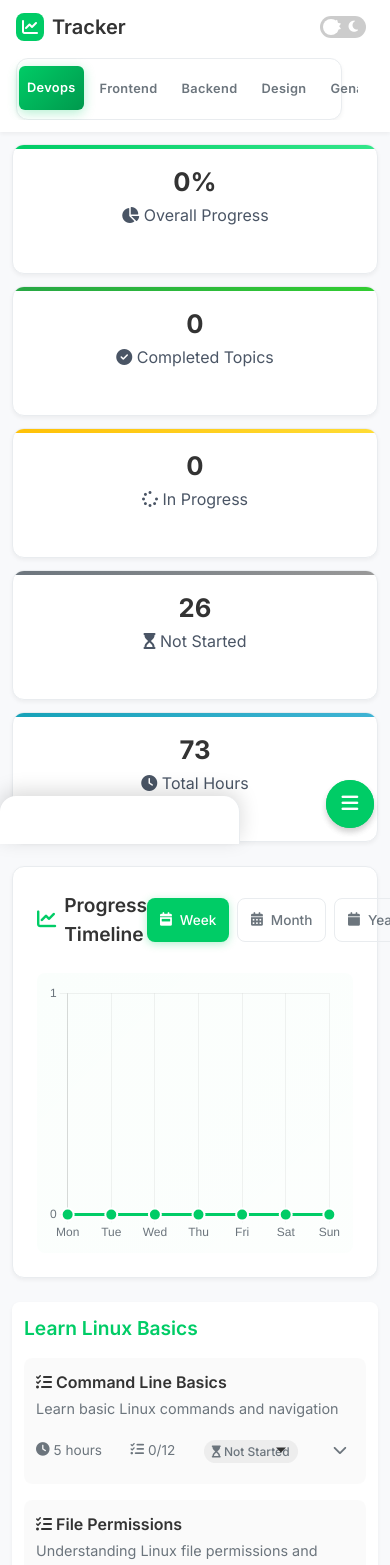
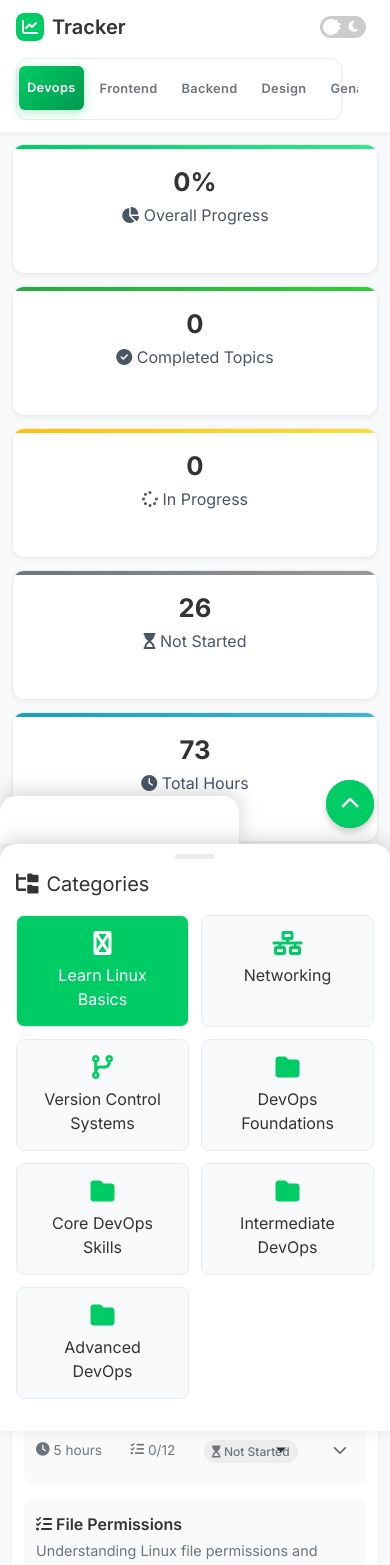
Before and after one commit to maitrekpatel1612/Tracker, a React (Vite) app: page / in a window 390 px wide. Shown: the top 1565 px of the page. Built offline with nearby package versions, Linux system fonts and the light colour scheme.

Commit message:
Implement category drawer component with touch support and responsive styles

```diff
--- a/index.html
+++ b/index.html
@@ -27,8 +27,6 @@
     <!-- jsPDF for PDF export -->
     <script src="https://cdnjs.cloudflare.com/ajax/libs/jspdf/2.5.1/jspdf.umd.min.js"></script>
     <script src="https://cdnjs.cloudflare.com/ajax/libs/jspdf-autotable/3.5.28/jspdf.plugin.autotable.min.js"></script>
-    <!-- Font Awesome for icons -->
-    <script src="https://kit.fontawesome.com/a076d05399.js" crossorigin="anonymous"></script>
     <!-- Tailwind CSS for styling -->
     <script src="https://cdn.jsdelivr.net/npm/@tailwindcss/browser@4"></script>
   </head>
--- a/src/App.css
+++ b/src/App.css
@@ -16,3 +16,127 @@
   text-align: center;
   box-shadow: var(--shadow-sm);
 }
+
+/* Category drawer styling */
+.category-drawer {
+  position: fixed;
+  bottom: 0;
+  left: 0;
+  right: 0;
+  background-color: var(--card-bg);
+  border-top-left-radius: 16px;
+  border-top-right-radius: 16px;
+  box-shadow: 0 -5px 20px rgba(0, 0, 0, 0.15);
+  transform: translateY(100%);
+  transition: transform 0.3s ease-in-out;
+  z-index: 1005;
+  max-height: 70vh;
+  overflow-y: auto;
+  -webkit-overflow-scrolling: touch;
+}
+
+.category-drawer.open {
+  transform: translateY(0);
+}
+
+.drawer-handle {
+  width: 40px;
+  height: 5px;
+  background-color: var(--border-color);
+  border-radius: 3px;
+  margin: 10px auto;
+}
+
+.drawer-content {
+  padding: 0 1rem 2rem;
+}
+
+.drawer-content h2 {
+  font-size: 1.25rem;
+  margin-bottom: 1rem;
+  display: flex;
+  align-items: center;
+  gap: 0.5rem;
+}
+
+.category-grid {
+  display: grid;
+  grid-template-columns: repeat(auto-fill, minmax(150px, 1fr));
+  gap: 12px;
+  list-style: none;
+}
+
+.category-grid li {
+  background-color: var(--bg-color);
+  padding: 15px;
+  border-radius: 8px;
+  border: 1px solid var(--border-color);
+  cursor: pointer;
+  transition: all 0.2s ease;
+  display: flex;
+  flex-direction: column;
+  align-items: center;
+  text-align: center;
+  gap: 8px;
+}
+
+.category-grid li i {
+  font-size: 1.5rem;
+  color: var(--primary-color);
+}
+
+.category-grid li:hover {
+  background-color: var(--primary-light);
+  color: white;
+}
+
+.category-grid li:hover i {
+  color: white;
+}
+
+.category-grid li.active {
+  background-color: var(--primary-color);
+  color: white;
+}
+
+.category-grid li.active i {
+  color: white;
+}
+
+.category-drawer-overlay {
+  position: fixed;
+  top: 0;
+  left: 0;
+  right: 0;
+  bottom: 0;
+  background: rgba(0, 0, 0, 0.5);
+  display: none;
+  z-index: 1004;
+  opacity: 0;
+  transition: opacity 0.3s ease;
+}
+
+.category-drawer-overlay.show {
+  display: block;
+  opacity: 1;
+}
+
+/* Drawer toggle button */
+.drawer-toggle {
+  position: fixed;
+  bottom: 1rem;
+  right: 1rem;
+  width: 48px;
+  height: 48px;
+  border: none;
+  border-radius: 50%;
+  background-color: var(--primary-color);
+  color: white;
+  font-size: 1.2rem;
+  z-index: 1003;
+  box-shadow: var(--shadow-md);
+  display: flex;
+  align-items: center;
+  justify-content: center;
+  cursor: pointer;
+}
--- a/src/App.jsx
+++ b/src/App.jsx
@@ -4,6 +4,7 @@ import Header from './components/Header';
 import Sidebar from './components/Sidebar';
 import MainContent from './components/MainContent';
 import SidebarToggle from './components/SidebarToggle';
+import CategoryDrawer from './components/CategoryDrawer';
 import { RoadmapProvider } from './contexts/RoadmapContextProvider';
 import { useRoadmap } from './hooks/useRoadmap';
 
@@ -28,10 +29,12 @@ function AppContent() {
   } = useRoadmap();
 
   const [showSidebar, setShowSidebar] = useState(false);
+  const [showDrawer, setShowDrawer] = useState(false);
 
-  // Close sidebar when changing route on mobile
+  // Close sidebar and drawer when changing route on mobile
   useEffect(() => {
     setShowSidebar(false);
+    setShowDrawer(false);
   }, [currentCategory, currentRoadmapType]);
 
   // Close sidebar when clicking outside on mobile
@@ -43,7 +46,7 @@ function AppContent() {
       if (showSidebar &&
           sidebar &&
           !sidebar.contains(event.target) &&
-          !sidebarToggle.contains(event.target)) {
+          !sidebarToggle?.contains(event.target)) {
         setShowSidebar(false);
       }
     };
@@ -68,6 +71,10 @@ function AppContent() {
 
   const toggleSidebar = () => {
     setShowSidebar(!showSidebar);
+  };
+
+  const toggleDrawer = () => {
+    setShowDrawer(!showDrawer);
   };
 
   const categories = getCategories();
@@ -101,9 +108,18 @@ function AppContent() {
           onTopicUpdate={handleTopicUpdate}
           overallProgress={overallProgress}
         />
+
+        {/* New Category Drawer Component */}
+        <CategoryDrawer
+          categories={categories}
+          currentCategory={currentCategory}
+          onCategoryChange={handleCategoryChange}
+          isOpen={showDrawer}
+          onClose={() => setShowDrawer(false)}
+        />
       </div>
 
-      <SidebarToggle toggleSidebar={toggleSidebar} />
+      <SidebarToggle toggleDrawer={toggleDrawer} />
     </div>
   );
 }
--- /dev/null
+++ b/src/components/CategoryDrawer.jsx
@@ -0,0 +1,115 @@
+import React, { useState, useRef, useEffect } from 'react';
+
+const CategoryDrawer = ({
+  categories,
+  currentCategory,
+  onCategoryChange,
+  isOpen,
+  onClose
+}) => {
+  const drawerRef = useRef(null);
+  const [startY, setStartY] = useState(0);
+  const [currentY, setCurrentY] = useState(0);
+  const [isDragging, setIsDragging] = useState(false);
+
+  // Handle touch events for dragging
+  const handleTouchStart = (e) => {
+    setStartY(e.touches[0].clientY);
+    setIsDragging(true);
+  };
+
+  const handleTouchMove = (e) => {
+    if (isDragging) {
+      setCurrentY(e.touches[0].clientY);
+
+      const drawer = drawerRef.current;
+      const deltaY = currentY - startY;
+
+      // Only allow dragging down (positive deltaY)
+      if (deltaY > 0) {
+        drawer.style.transform = `translateY(${deltaY}px)`;
+      }
+    }
+  };
+
+  const handleTouchEnd = () => {
+    if (isDragging) {
+      const drawer = drawerRef.current;
+      const deltaY = currentY - startY;
+
+      // If dragged more than 100px down, close the drawer
+      if (deltaY > 100) {
+        onClose();
+      } else {
+        // Otherwise snap back
+        drawer.style.transform = '';
+      }
+
+      setIsDragging(false);
+    }
+  };
+
+  // Reset transform when drawer opens/closes
+  useEffect(() => {
+    if (drawerRef.current) {
+      drawerRef.current.style.transform = '';
+    }
+  }, [isOpen]);
+
+  // Get category-specific icon
+  const getCategoryIcon = (categoryId) => {
+    if (categoryId.includes('linux')) return 'fa-linux';
+    else if (categoryId.includes('network')) return 'fa-network-wired';
+    else if (categoryId.includes('version-control')) return 'fa-code-branch';
+    else if (categoryId.includes('cloud')) return 'fa-cloud';
+    else if (categoryId.includes('container')) return 'fa-cubes';
+    else if (categoryId.includes('ci-cd')) return 'fa-sync-alt';
+    else if (categoryId.includes('infrastructure')) return 'fa-server';
+    else if (categoryId.includes('monitor')) return 'fa-chart-line';
+    else if (categoryId.includes('security')) return 'fa-shield-alt';
+    else if (categoryId.includes('frontend')) return 'fa-desktop';
+    else if (categoryId.includes('backend')) return 'fa-database';
+    else if (categoryId.includes('design')) return 'fa-palette';
+    else return 'fa-folder'; // default icon
+  };
+
+  return (
+    <>
+      <div
+        className={`category-drawer-overlay ${isOpen ? 'show' : ''}`}
+        onClick={onClose}
+      ></div>
+
+      <div
+        ref={drawerRef}
+        className={`category-drawer ${isOpen ? 'open' : ''}`}
+        onTouchStart={handleTouchStart}
+        onTouchMove={handleTouchMove}
+        onTouchEnd={handleTouchEnd}
+      >
+        <div className="drawer-handle"></div>
+        <div className="drawer-content">
+          <h2><i className="fas fa-folder-tree"></i> Categories</h2>
+          <ul className="category-grid">
+            {categories.map(category => (
+              <li
+                key={category.id}
+                className={currentCategory === category.id ? 'active' : ''}
+                data-category={category.id}
+                onClick={() => {
+                  onCategoryChange(category.id);
+                  onClose();
+                }}
+              >
+                <i className={`fas ${getCategoryIcon(category.id)}`}></i>
+                <span>{category.name}</span>
+              </li>
+            ))}
+          </ul>
+        </div>
+      </div>
+    </>
+  );
+};
+
+export default CategoryDrawer;
--- a/src/components/SidebarToggle.jsx
+++ b/src/components/SidebarToggle.jsx
@@ -1,13 +1,13 @@
 import React from 'react';
 
-const SidebarToggle = ({ toggleSidebar }) => {
+const SidebarToggle = ({ toggleDrawer }) => {
   return (
     <button
-      className="sidebar-toggle"
-      onClick={toggleSidebar}
-      aria-label="Toggle sidebar"
+      className="drawer-toggle"
+      onClick={toggleDrawer}
+      aria-label="Toggle categories"
     >
-      <i className="fas fa-bars"></i>
+      <i className="fas fa-chevron-up"></i>
     </button>
   );
 };
--- a/src/responsive.css
+++ b/src/responsive.css
@@ -21,6 +21,26 @@ canvas {
 /* Sidebar Mobile Toggle Button (Floating) */
 .sidebar-toggle {
   display: none;
+  position: fixed;
+  bottom: 1rem;
+  right: 1rem;
+  width: 48px;
+  height: 48px;
+  border: none;
+  border-radius: 50%;
+  background-color: var(--primary-color);
+  color: white;
+  font-size: 1.2rem;
+  z-index: 1001;
+  box-shadow: var(--shadow-md);
+  align-items: center;
+  justify-content: center;
+  cursor: pointer;
+}
+
+/* Drawer Toggle Button (Floating) */
+.drawer-toggle {
+  display: flex;
   position: fixed;
   bottom: 1rem;
   right: 1rem;
@@ -91,6 +111,10 @@ canvas {
   }
 
   .sidebar-toggle {
+    display: none;
+  }
+
+  .drawer-toggle {
     display: flex;
   }
 
@@ -176,9 +200,9 @@ canvas {
     width: 90px;
     height: 90px;
   }
-
   .topic-title {
     word-break: break-word;
+    -webkit-hyphens: auto;
     hyphens: auto;
   }
 
@@ -323,7 +347,8 @@ canvas {
 
 /* ---------- Dark Mode Enhancements ---------- */
 @media (max-width: 768px) {
-  .dark-mode .sidebar {
+  .dark-mode .sidebar,
+  .dark-mode .category-drawer {
     box-shadow: 0 -5px 20px rgba(0, 0, 0, 0.3);
   }
 }
```
